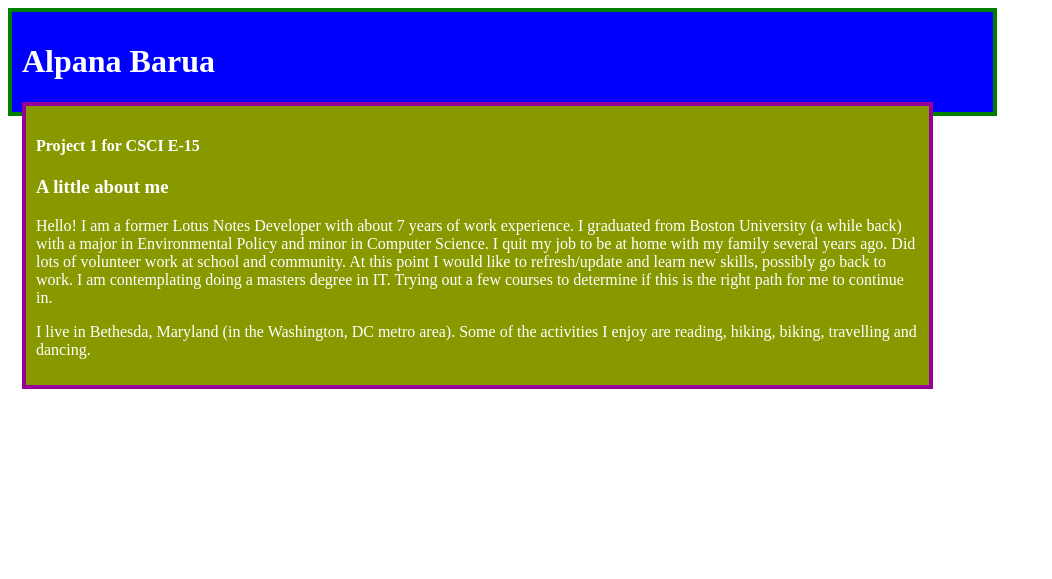
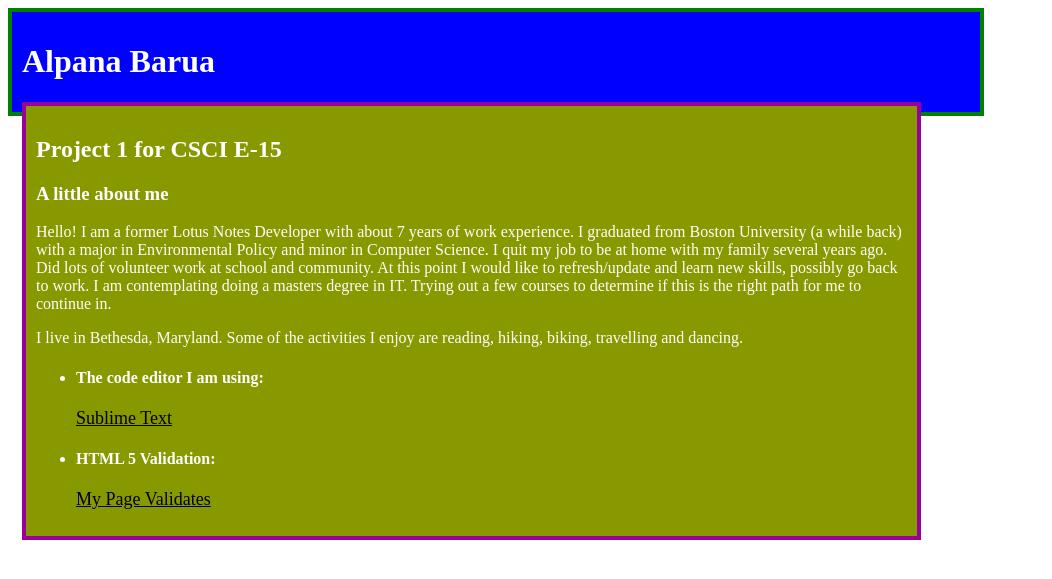
Before and after one commit to alpib/p1.mywebprojects.biz, a PHP site: page / in a window 1280 px wide. Shown: the top 579 px of the page, without its empty margins (0-1052 px from the left). Run offline with PHP 8.4, Linux system fonts and the light colour scheme.

Commit message:
Added Code Editor and HTML validation links

```diff
--- a/index.php
+++ b/index.php
@@ -6,13 +6,16 @@
     <link rel="stylesheet" href="styles/file.css">
   </head>
   <body>
-  	<div id="containing">
+  	<div id="containing"> <!-- The main container surroundig all the rest-->
+  		<!-- Header -->
   		<div id="mainheader">
         <h1>Alpana Barua</h1>
-        <div id="content">
+            <div id="content">
 
-        <h4>Project 1 for CSCI E-15</h4>
+        <h2>Project 1 for CSCI E-15</h2>
+        <!-- End Header -->
 
+        <!-- Beginning content-->
         <h3>A little about me</h3>
         <p>
     	Hello! I am a former Lotus Notes Developer with about 7 years of work experience.  I graduated from Boston University (a while back) with a major in Environmental Policy and minor in Computer Science.
@@ -20,15 +23,22 @@
 Did lots of volunteer work at school and community. At this point
 I would like to refresh/update and learn new skills, possibly go back to work.  I am contemplating doing a masters degree in IT.  Trying out a few courses to determine if this is the right path for me to continue in.
 </p>
-<p>
-	I live in Bethesda, Maryland (in the Washington, DC metro area).  Some of the activities I enjoy are reading, hiking, biking, travelling and dancing.
+<p>I live in Bethesda, Maryland.  Some of the activities I enjoy are reading, hiking, biking, travelling and dancing.
 </p>
 
+<!-- Code editor and Validation W3C HTML 5-->
 
-</div>
+<ul>
+  <li><h4>The code editor I am using:</h4>
+  	<a href="http://www.sublimetext.com">Sublime Text</a></li>
+  <li><h4>HTML 5 Validation:</h4>
+  	<a href="http://validator.w3.org/check?uri=www.p1.mywebprojects.biz%2Findex.php&charset=%28detect+automatically%29&doctype=Inline&group=0">My Page Validates</a></li>
+</ul>
 
-</div>
-</div>
+<p>
 
-  </body>
-</html>
+            </div>
+        </div>
+    </div>
+
+  </body> </html>
--- a/styles/file.css
+++ b/styles/file.css
@@ -3,7 +3,7 @@
 <style type="text/css">
 body {
 	font: 100%/1.4 Verdana, Arial, Times, sans-serif;
-	background-color: #4E5869;
+	background-color: #fff;
 	margin: 10px;
 	padding: 10px;
 	color: #000;
@@ -13,13 +13,14 @@ body {
 
 #containing { /* the main parent container div*/
   position: relative;
-  width: 95%;
+  width: 100%;
+  margin: 0;
 }
 
 #mainheader
 {
-  position:absolute;
-  width: 80%;
+  position:relative;
+  width: 75%;
   height: 80px;
   background-color: blue;
   color: #fff;
@@ -36,12 +37,21 @@ body {
   padding: 10px;
 }
 
+/*Links */
 a {
-  background: #aaa;
   color: black;
   font-size: 18px;
-  padding: 6px;
+  padding: 0;
+}
+/* here's pseudoclass-hover in action */
+/*-- The <code>:hover</code> pseudo-class will apply to
+  elements in their hover state (<abbr title="for example">eg.</abbr> when moving the mouse over the link).*/
+
+a:hover
+{
+  color:#cccccc;
 }
 
 
+
 </style>
```
